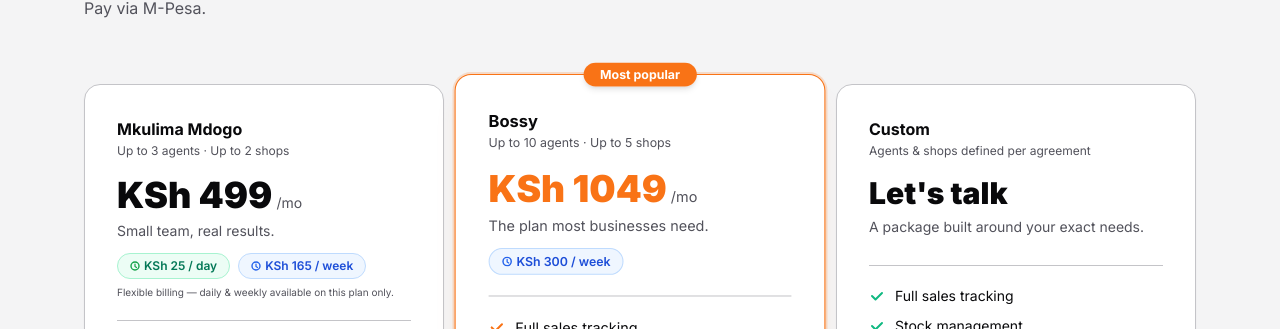
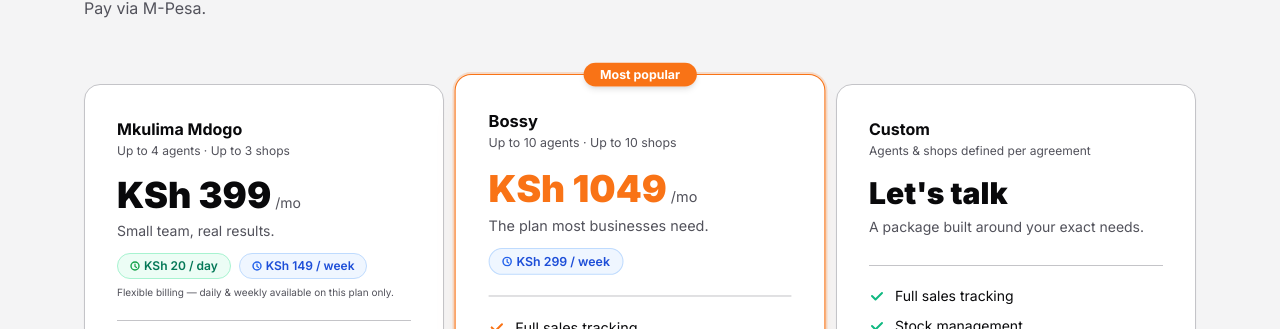
Before and after one commit to jos685/sales-website, a Next.js app: page / in a window 1280 px wide. Shown: the part 6637-6966 px from the top of the page. Built offline with nearby package versions, Linux system fonts and the light colour scheme.

Commit message:
altered pricing

```diff
--- a/components/Pricing.tsx
+++ b/components/Pricing.tsx
@@ -63,12 +63,12 @@
 
               <div className="mb-4">
                 <h3 className="text-base font-bold text-ink">Mkulima Mdogo</h3>
-                <p className="mt-0.5 text-xs text-muted">Up to 3 agents · Up to 2 shops</p>
+                <p className="mt-0.5 text-xs text-muted">Up to 4 agents · Up to 3 shops</p>
               </div>
 
               {/* primary price */}
               <div className="flex items-baseline gap-1">
-                <span className="text-4xl font-black text-ink">KSh 499</span>
+                <span className="text-4xl font-black text-ink">KSh 399</span>
                 <span className="text-sm text-muted">/mo</span>
               </div>
               <p className="mt-1.5 text-sm text-muted">Small team, real results.</p>
@@ -77,11 +77,11 @@
               <div className="mt-3 flex flex-wrap gap-2">
                 <span className="inline-flex items-center gap-1 rounded-full border border-emerald-200 bg-emerald-50 px-3 py-1 text-xs font-semibold text-emerald-700">
                   <svg width="10" height="10" viewBox="0 0 10 10" fill="none"><circle cx="5" cy="5" r="4" stroke="#16a34a" strokeWidth="1.4"/><path d="M5 3v2.5l1.5 1" stroke="#16a34a" strokeWidth="1.2" strokeLinecap="round"/></svg>
-                  KSh 25 / day
+                  KSh 20 / day
                 </span>
                 <span className="inline-flex items-center gap-1 rounded-full border border-blue-200 bg-blue-50 px-3 py-1 text-xs font-semibold text-blue-700">
                   <svg width="10" height="10" viewBox="0 0 10 10" fill="none"><circle cx="5" cy="5" r="4" stroke="#2563eb" strokeWidth="1.4"/><path d="M5 3v2.5l1.5 1" stroke="#2563eb" strokeWidth="1.2" strokeLinecap="round"/></svg>
-                  KSh 165 / week
+                  KSh 149 / week
                 </span>
               </div>
               <p className="mt-1.5 text-[10px] text-muted">Flexible billing — daily &amp; weekly available on this plan only.</p>
@@ -120,7 +120,7 @@
 
               <div className="mb-4">
                 <h3 className="text-base font-bold text-ink">Bossy</h3>
-                <p className="mt-0.5 text-xs text-muted">Up to 10 agents · Up to 5 shops</p>
+                <p className="mt-0.5 text-xs text-muted">Up to 10 agents · Up to 10 shops</p>
               </div>
 
               <div className="flex items-baseline gap-1">
@@ -131,7 +131,7 @@
               <div className="mt-3 flex flex-wrap gap-2">
                 <span className="inline-flex items-center gap-1 rounded-full border border-blue-200 bg-blue-50 px-3 py-1 text-xs font-semibold text-blue-700">
                   <svg width="10" height="10" viewBox="0 0 10 10" fill="none"><circle cx="5" cy="5" r="4" stroke="#2563eb" strokeWidth="1.4"/><path d="M5 3v2.5l1.5 1" stroke="#2563eb" strokeWidth="1.2" strokeLinecap="round"/></svg>
-                  KSh 300 / week
+                  KSh 299 / week
                 </span>
               </div>
 
```
